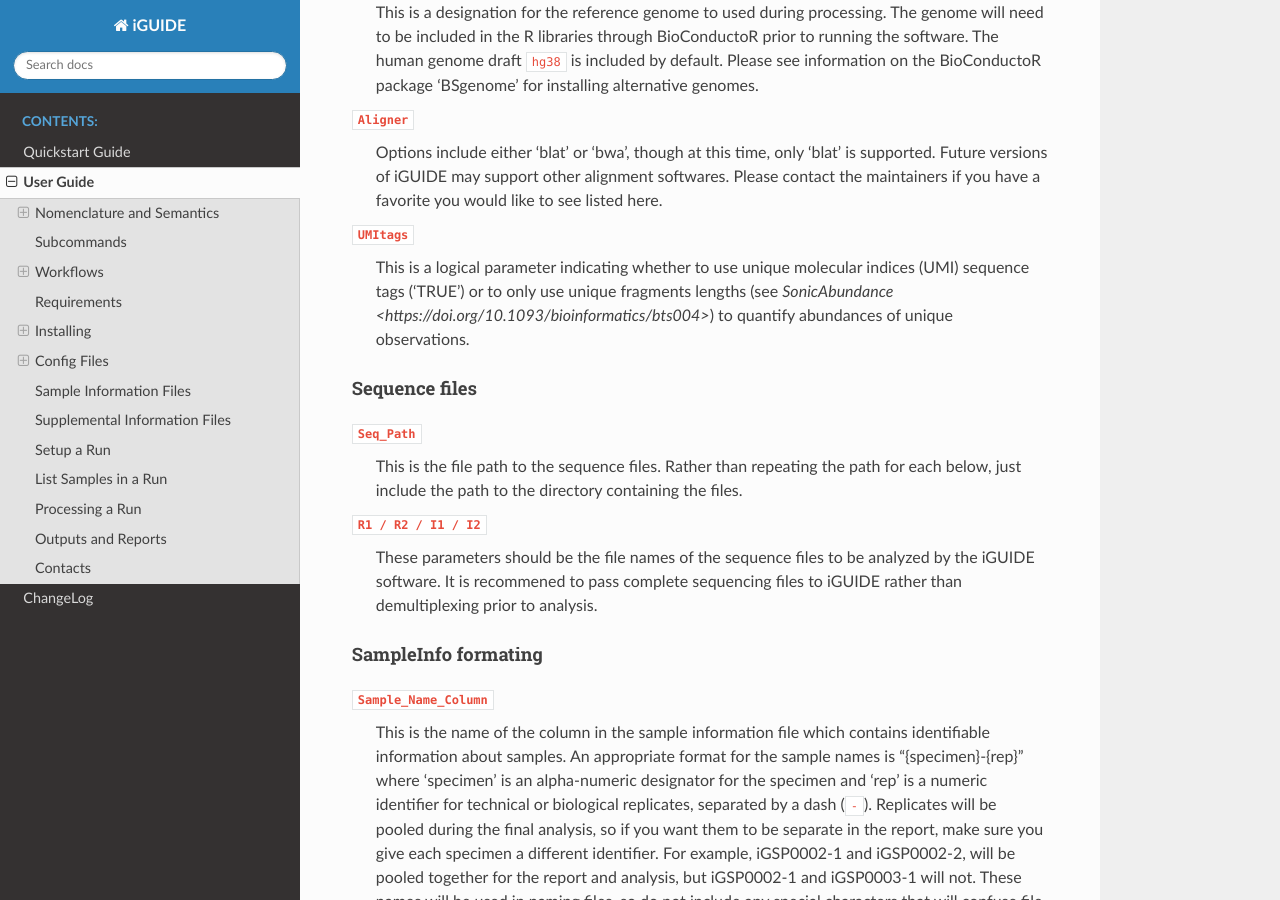
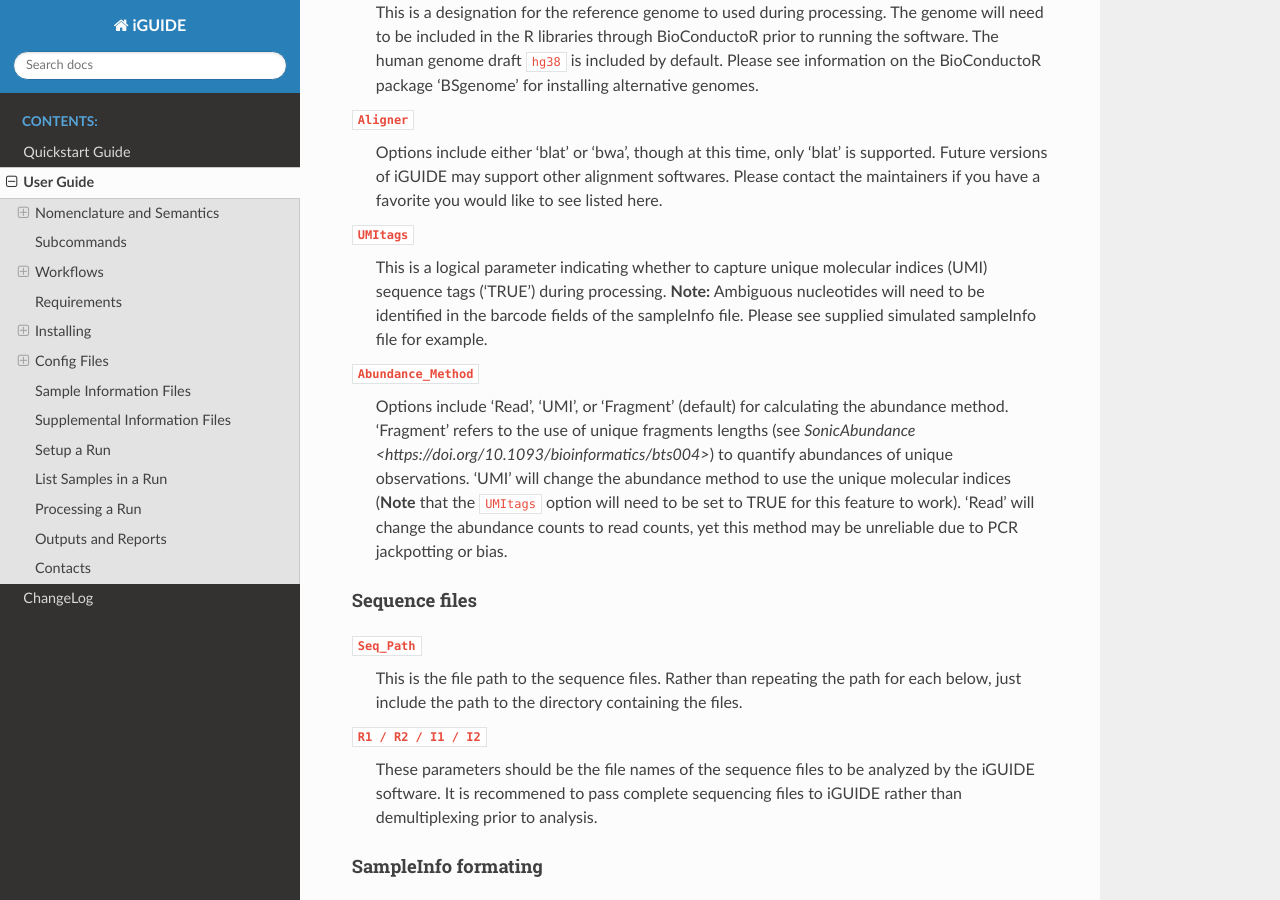
Before and after one commit to cnobles/iGUIDE, a Sphinx documentation site: the page built from docs/usage.rst, in a window 1280 px wide and 900 px high, scrolled down 11492 px. Built offline with Sphinx 7.4.7 and the Read the Docs theme 2.0.0, drawn with Linux system fonts in a browser that asks for light colours.

```diff
--- a/docs/usage.rst
+++ b/docs/usage.rst
@@ -518,10 +518,20 @@
   listed here.
 
 ``UMItags``
-  This is a logical parameter indicating whether to use unique molecular indices
-  (UMI) sequence tags ('TRUE') or to only use unique fragments lengths (see
-  `SonicAbundance <https://doi.org/10.1093/bioinformatics/bts004>`) to quantify
-  abundances of unique observations.
+  This is a logical parameter indicating whether to capture unique molecular
+  indices (UMI) sequence tags ('TRUE') during processing. **Note:** Ambiguous
+  nucleotides will need to be identified in the barcode fields of the sampleInfo
+  file. Please see supplied simulated sampleInfo file for example.
+
+``Abundance_Method``
+  Options include 'Read', 'UMI', or 'Fragment' (default) for calculating the
+  abundance method. 'Fragment' refers to the use of unique fragments lengths
+  (see `SonicAbundance <https://doi.org/10.1093/bioinformatics/bts004>`) to
+  quantify abundances of unique observations. 'UMI' will change the abundance
+  method to use the unique molecular indices (**Note** that the ``UMItags``
+  option will need to be set to TRUE for this feature to work). 'Read' will
+  change the abundance counts to read counts, yet this method may be unreliable
+  due to PCR jackpotting or bias.
 
 
 Sequence files
```
Also changed, not shown: README.md (+7 -3 lines), docs/changelog.rst (+4 -3 lines), 7 other files.
